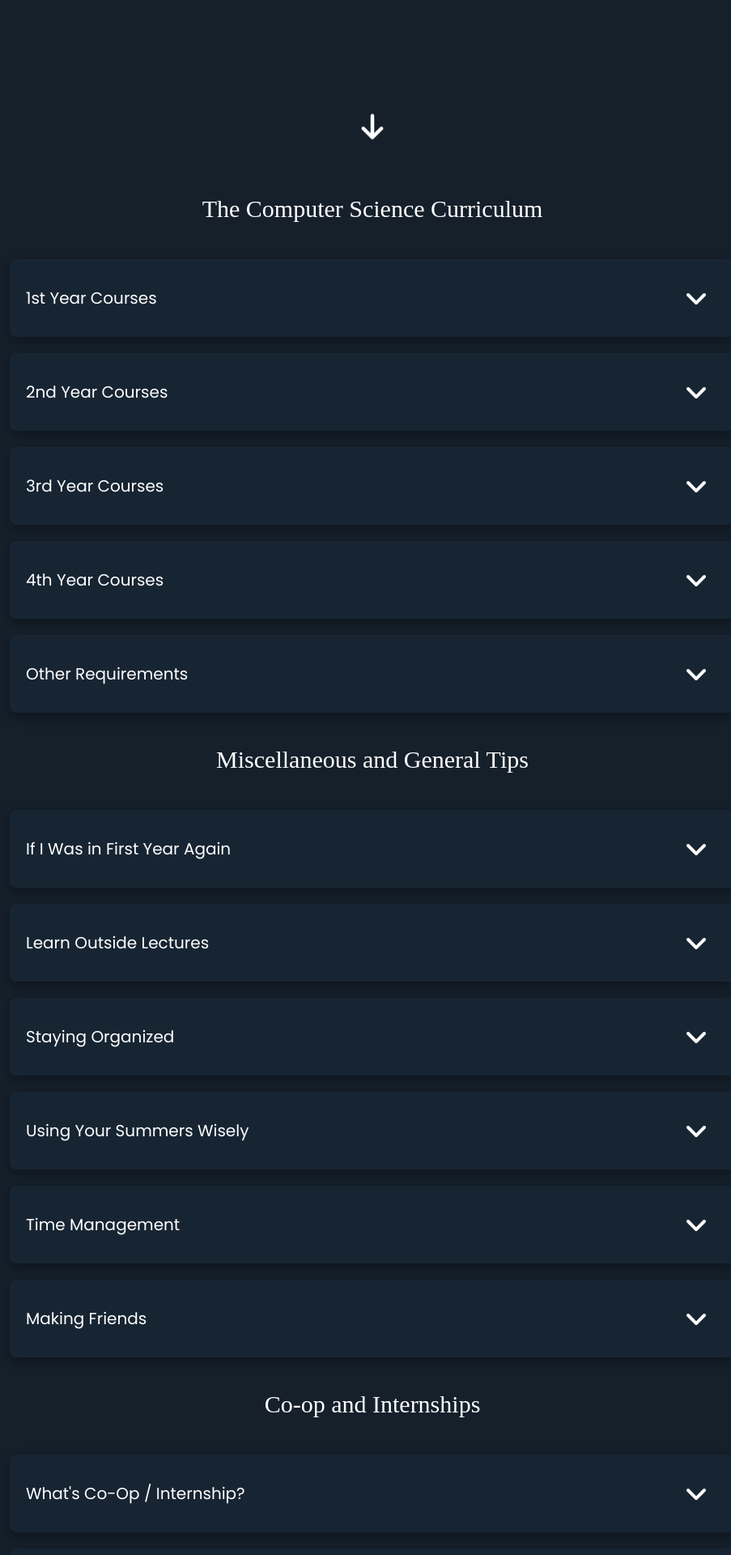
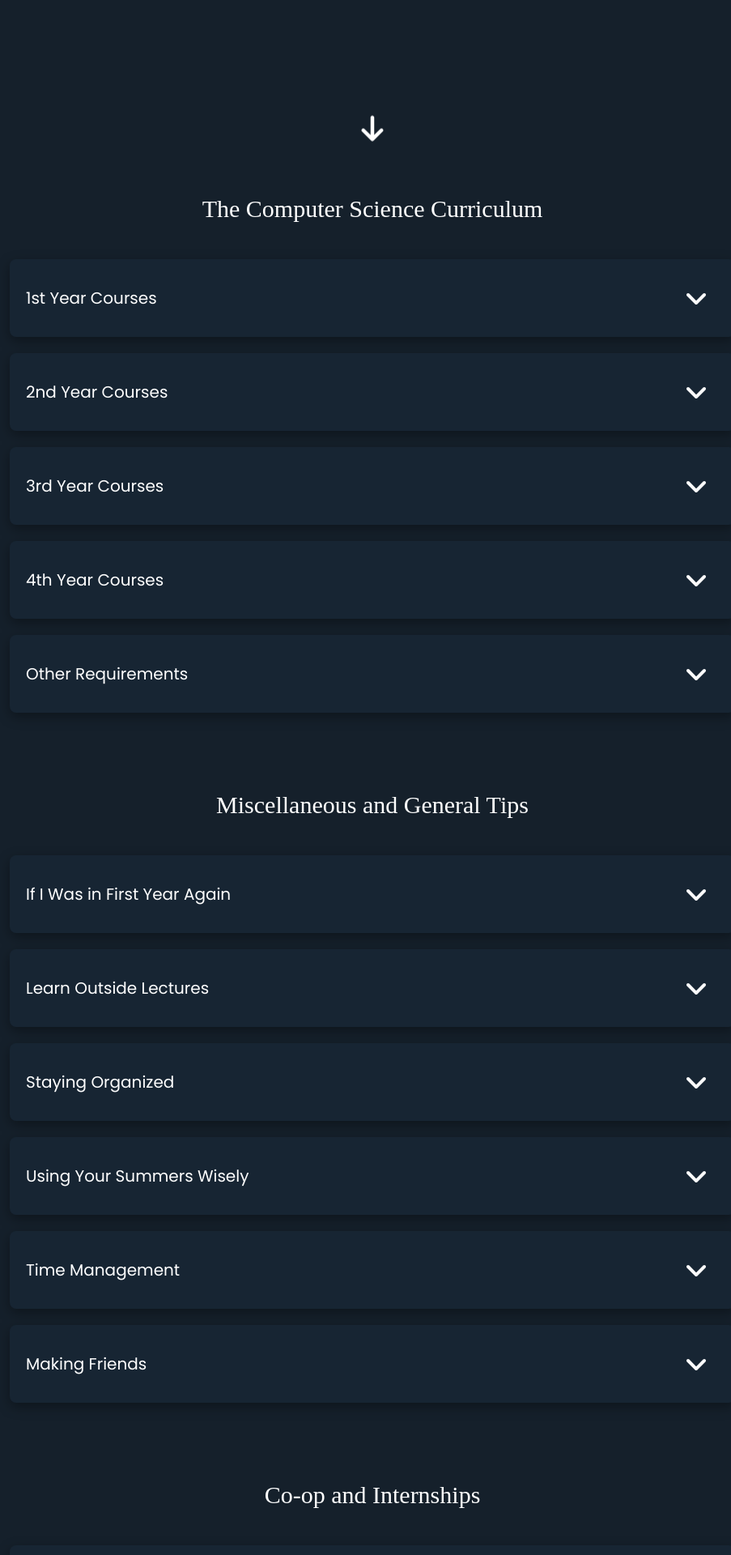
Before and after one commit to chrisngyn/york-cs-primer, a React (Create React App) app: page / in a window 1280 px wide. Shown: the part 600-2520 px from the top of the page at 81% size, without its empty margins (180-1083 px from the left). Built offline with nearby package versions, Linux system fonts and the light colour scheme; a web font is replaced by a local one.

Commit message:
changes to spacing

```diff
--- a/src/App.jsx
+++ b/src/App.jsx
@@ -85,28 +85,28 @@ function App() {
 
           {/* Section 2 -- Miscellaneous */}
 
-          <h2 id='misc' className='mt-10 mb-6 dark:text-white font-couture text-center text-2xl pl-4 pr-4 lg:text-3xl'>Miscellaneous and General Tips</h2>
+          <h2 id='misc' className='mt-24 mb-6 dark:text-white font-couture text-center text-2xl pl-4 pr-4 lg:text-3xl'>Miscellaneous and General Tips</h2>
           {MiscText.map((MiscText, key) => {
             return <TextDrop key={key} name={MiscText.title} text={MiscText.text} />
           })}
 
           {/* Section 3 -- Internships */}
 
-          <h2 id='coop' className='mt-10 mb-6 dark:text-white font-couture text-center text-2xl pl-4 pr-4 lg:text-3xl'>Co-op and Internships</h2>
+          <h2 id='coop' className='mt-24 mb-6 dark:text-white font-couture text-center text-2xl pl-4 pr-4 lg:text-3xl'>Co-op and Internships</h2>
           {CoopText.map((CoopText, key) => {
             return <TextDrop key={key} name={CoopText.title} text={CoopText.text} />
           })}
 
           {/* Section 4 -- FAQ */}
 
-          <h2 id='faq' className='mt-10 mb-6 dark:text-white font-couture text-center text-2xl pl-4 pr-4 lg:text-3xl'>Frequently Asked Questions</h2>
+          <h2 id='faq' className='mt-24 mb-6 dark:text-white font-couture text-center text-2xl pl-4 pr-4 lg:text-3xl'>Frequently Asked Questions</h2>
           {FAQText.map((FAQText, key) => {
             return <TextDrop key={key} name={FAQText.title} text={FAQText.text} />
           })}
 
           {/* Section 5 -- Author */}
 
-          <h2 id='about' className='mt-10 mb-6 dark:text-white font-couture text-center text-2xl pl-4 pr-4 lg:text-3xl'>About Author</h2>
+          <h2 id='about' className='mt-24 mb-6 dark:text-white font-couture text-center text-2xl pl-4 pr-4 lg:text-3xl'>About Author</h2>
           {AboutText.map((AboutText, key) => {
             return <TextDrop key={key} name={AboutText.title} text={AboutText.text} />
           })}
--- a/src/components/darkmode.jsx
+++ b/src/components/darkmode.jsx
@@ -1,7 +1,7 @@
 import React from 'react';
 import light from './../images/light.svg'
 
-export default function NavBar() {
+export default function DarkMode() {
   const root = window.document.documentElement
   var dark = true;
 
--- a/src/components/doubledrop.jsx
+++ b/src/components/doubledrop.jsx
@@ -34,7 +34,7 @@ export default function DoubleDrop(props) {
   return (
     <div className='flex flex-col items-center font-poppins'>
       {/*Inner text box*/}
-      <div style={style} className={`h-24 w-full bg-exgrey relative overflow-clip dark:bg-dark2 mt-5 ease-in-out rounded-lg transition-all`}>
+      <div style={style} className={`h-24 w-full bg-exgrey relative overflow-clip dark:bg-dark2 mb-4 ease-in-out rounded-lg transition-all`}>
           <div className="w-full h-24 opacity-0 absolute z-10 hover:cursor-pointer" onClick={handleClick}></div>
         <div className='flex flex-col col-1 justify-center h-24 w-full'>
           {/*Inner text box down arrow*/}
--- a/tailwind.config.js
+++ b/tailwind.config.js
@@ -10,7 +10,7 @@ module.exports = {
         //darkmode textbox
         darkbord: "#172533",
         //darkmode inner box
-        dark2: "#19293b",
+        dark2: "#222F3D",
         //lightmode background
         offwhite: "#f5f2e9",
         //lightmode textbox
```
